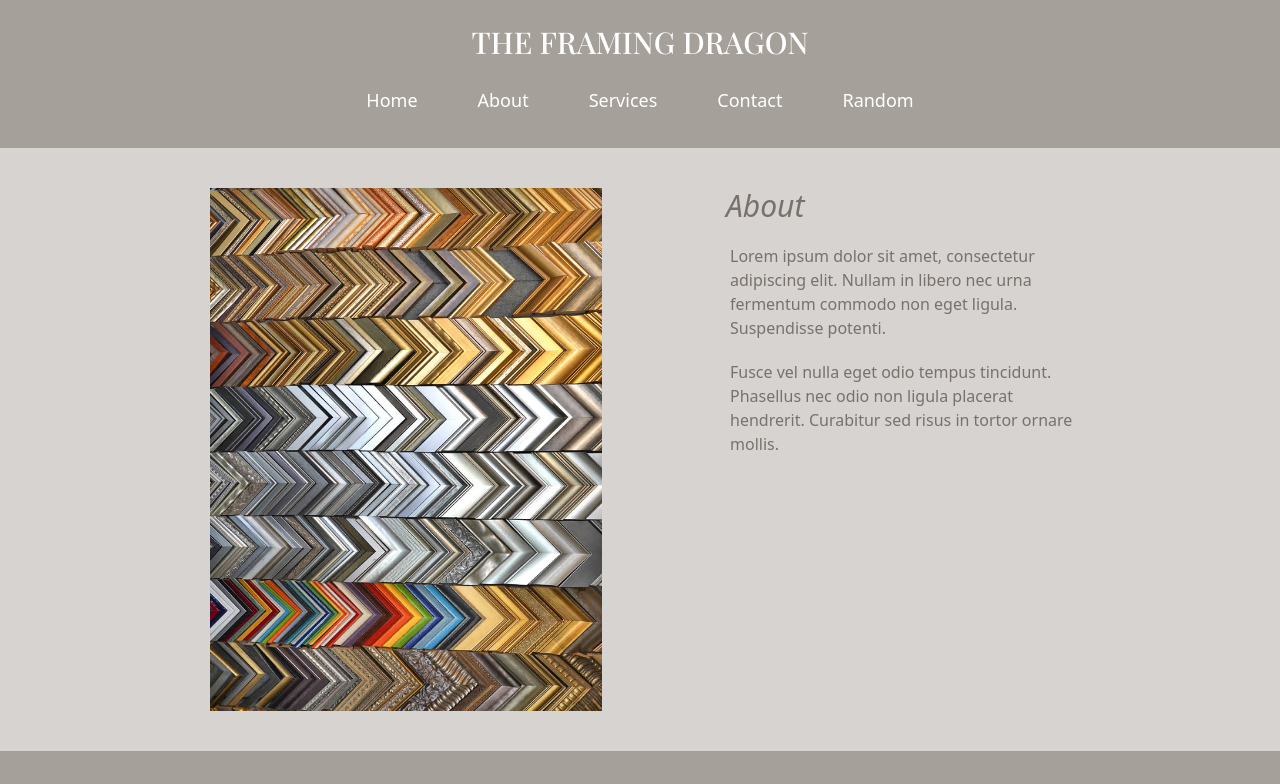
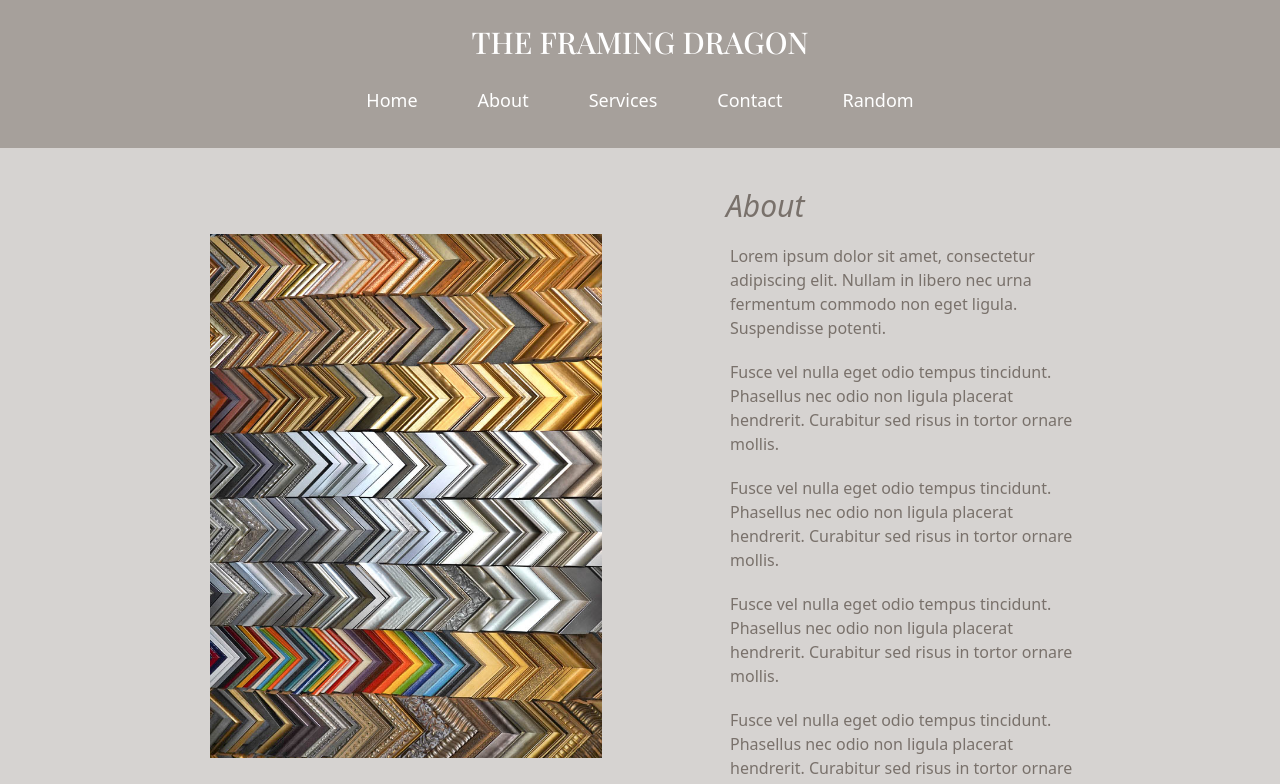
Before and after one commit to DeBoer753/fdpc-APP, a Next.js app: page /route-about in a window 1280 px wide. Shown: the top 784 px of the page. Built offline with nearby package versions, Linux system fonts and the light colour scheme.

Commit message:
updated: about photo

```diff
--- a/src/app/route-about/page.tsx
+++ b/src/app/route-about/page.tsx
@@ -86,7 +86,7 @@ export default function About() {
           alt="About Image"
           width={800}
           height={600}
-          className="object-contain w-[90%] sm:w-[70%] md:w-[40%] lg:w-[70%] transition-opacity duration-300 group-hover:opacity-60"
+          className="object-contain w-[60%] sm:w-[60%] md:w-[40%] lg:w-[70%] transition-opacity duration-300 group-hover:opacity-60 rotate-270 md:rotate-270 lg:rotate-0"
           priority
         />
 
@@ -163,6 +163,18 @@ export default function About() {
         <p className="text-stone-500 px-4 sm:px-6 sm:text-center md:text-left lg:text-left mx-auto">
           Fusce vel nulla eget odio tempus tincidunt. Phasellus nec odio non ligula placerat hendrerit. Curabitur sed risus in tortor ornare mollis.
         </p>
+
+        <p className="text-stone-500 px-4 sm:px-6 sm:text-center md:text-left lg:text-left mx-auto">
+          Fusce vel nulla eget odio tempus tincidunt. Phasellus nec odio non ligula placerat hendrerit. Curabitur sed risus in tortor ornare mollis.
+        </p>
+
+        <p className="text-stone-500 px-4 sm:px-6 sm:text-center md:text-left lg:text-left mx-auto">
+          Fusce vel nulla eget odio tempus tincidunt. Phasellus nec odio non ligula placerat hendrerit. Curabitur sed risus in tortor ornare mollis.
+        </p>
+
+        <p className="text-stone-500 px-4 sm:px-6 sm:text-center md:text-left lg:text-left mx-auto">
+          Fusce vel nulla eget odio tempus tincidunt. Phasellus nec odio non ligula placerat hendrerit. Curabitur sed risus in tortor ornare mollis.
+        </p>
       </motion.div>
 
     </div>
```
